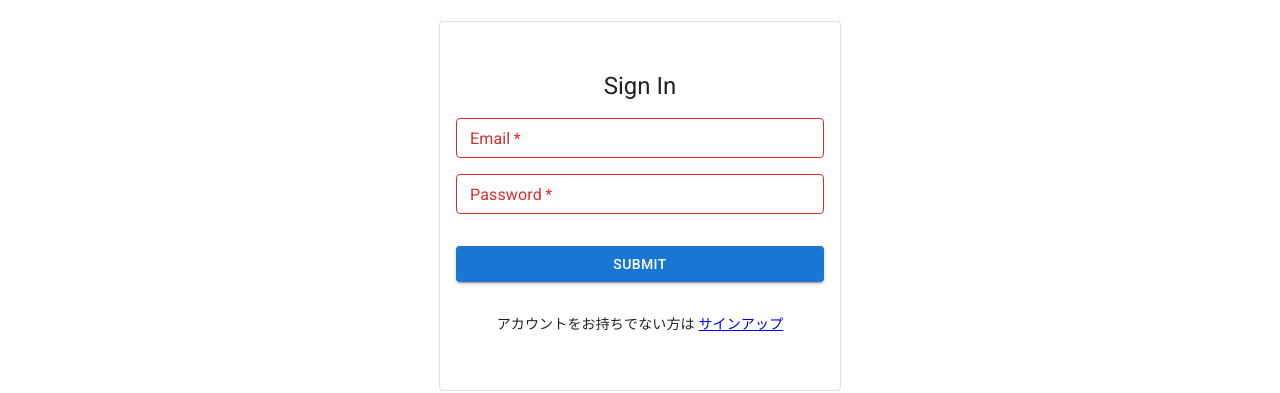
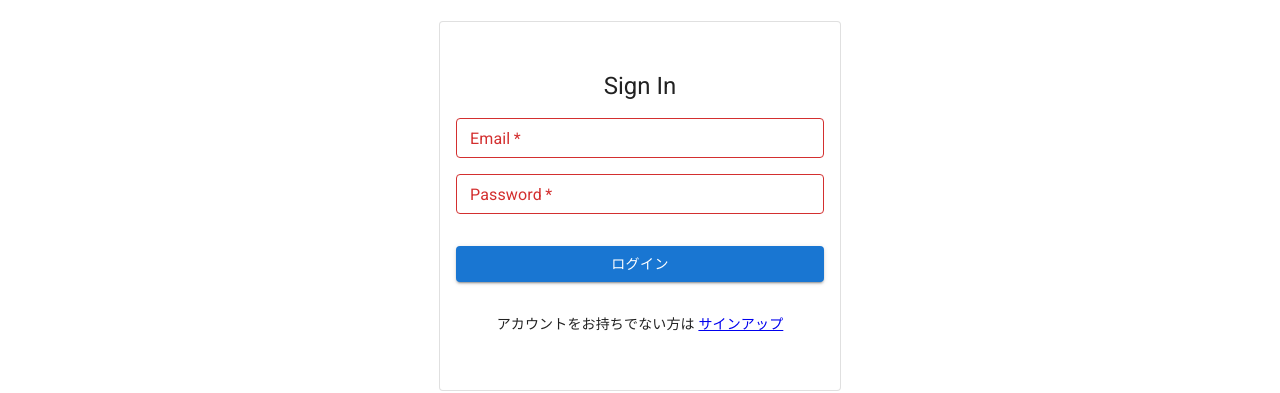
Before and after one commit to ucchy108/whiskey, a Next.js app in the folder my-app/: page /signin in a window 1280 px wide. Shown: the part 202-595 px from the top of the page. Built offline with nearby package versions, Linux system fonts and the light colour scheme.

Commit message:
snackbarの挙動を変更した

```diff
--- a/my-app/src/app/(auth)/components/SubmitButton/SubmitButton.tsx
+++ b/my-app/src/app/(auth)/components/SubmitButton/SubmitButton.tsx
@@ -1,14 +1,26 @@
-import { memo } from "react";
-import { Button } from "@mui/material";
+import { JSX, memo } from "react";
+import { Button, ButtonProps } from "@mui/material";
 
-interface SubmitButtonProps {
-  onClick: () => void;
-}
+type SubmitButtonProps = ButtonProps & {
+  loading: boolean;
+};
 
-function SubmitButton({ onClick }: SubmitButtonProps) {
+function SubmitButton({
+  children,
+  loading,
+  loadingIndicator = "通信中...",
+  ...props
+}: SubmitButtonProps): JSX.Element {
   return (
-    <Button variant="contained" color="primary" onClick={onClick} fullWidth>
-      Submit
+    <Button
+      variant="contained"
+      color="primary"
+      type="submit"
+      loading={loading}
+      loadingIndicator={loadingIndicator}
+      {...props}
+    >
+      {children}
     </Button>
   );
 }
--- a/my-app/src/app/(auth)/signin/components/SignInForm/SignInForm.tsx
+++ b/my-app/src/app/(auth)/signin/components/SignInForm/SignInForm.tsx
@@ -1,6 +1,6 @@
 "use client";
 
-import { memo, startTransition } from "react";
+import { memo, startTransition, useCallback } from "react";
 import NextLink from "next/link";
 import { EmailTextField } from "@/app/(auth)/components/EmailTextField";
 import { PasswordTextField } from "@/app/(auth)/components/PasswordTextField";
@@ -26,21 +26,26 @@ function SignInForm() {
     },
   });
 
-  const { signIn } = useSignIn();
+  const { signIn, isLoading } = useSignIn();
 
   const { openErrorSnackbar, ErrorSnackbar } = useErrorSnackbar();
 
-  const onSubmit = (values: SignInFormSchema) => {
+  const onSubmit = useCallback(
+    (values: SignInFormSchema) => {
       startTransition(async () => {
         const result = await signIn(values);
+
         if (!result.isSuccess) {
           openErrorSnackbar(result.error?.message);
         }
       });
-  };
+    },
+    [openErrorSnackbar, signIn]
+  );
 
   return (
     <>
+      <form onSubmit={handleSubmit(onSubmit)}>
         <Stack spacing={2}>
           <Typography
             variant="h5"
@@ -55,7 +60,9 @@ function SignInForm() {
           <EmailTextField control={control} error={errors as FieldError} />
           <PasswordTextField control={control} error={errors as FieldError} />
           <Stack sx={{ py: 2 }}>
-          <SubmitButton onClick={handleSubmit(onSubmit)} />
+            <SubmitButton fullWidth loading={isLoading}>
+              ログイン
+            </SubmitButton>
           </Stack>
           <Typography variant="body2" align="center">
             アカウントをお持ちでない方は{" "}
@@ -64,6 +71,7 @@ function SignInForm() {
             </NextLink>
           </Typography>
         </Stack>
+      </form>
       <ErrorSnackbar />
     </>
   );
--- a/my-app/src/app/components/ErrorSnackbar/ErrorSnackbar.tsx
+++ b/my-app/src/app/components/ErrorSnackbar/ErrorSnackbar.tsx
@@ -1,4 +1,5 @@
 import {
+  Box,
   IconButton,
   Snackbar,
   SnackbarContent,
@@ -25,7 +26,6 @@ interface ErrorSnackbarProps {
 
 function ErrorSnackbar({ open, onClose, message }: ErrorSnackbarProps) {
   return (
-    <>
     <Snackbar
       open={open}
       anchorOrigin={{ vertical: "bottom", horizontal: "right" }}
@@ -34,12 +34,12 @@ function ErrorSnackbar({ open, onClose, message }: ErrorSnackbarProps) {
     >
       <Content
         message={
-            <>
-              <CheckCircleIcon color={"inherit"} />
+          <Box sx={{ display: "flex", alignItems: "center" }}>
+            <CheckCircleIcon color={"inherit"} sx={{ mr: 1 }} />
             <Typography variant={"body2"} color="inherit">
               {message}
             </Typography>
-            </>
+          </Box>
         }
         action={
           <IconButton color="inherit" onClick={onClose} size={"large"}>
@@ -48,7 +48,6 @@ function ErrorSnackbar({ open, onClose, message }: ErrorSnackbarProps) {
         }
       />
     </Snackbar>
-    </>
   );
 }
 
--- a/my-app/src/app/layout.tsx
+++ b/my-app/src/app/layout.tsx
@@ -15,7 +15,7 @@ export default function RootLayout({
 }>) {
   return (
     <html lang="en">
-      <body suppressHydrationWarning={true}>
+      <body>
         <Providers>
           <NavigationBar />
           {children}
```
Also changed, not shown: 1 other file (tests, documents, lock files or other folders). Lines whose indentation alone changed are shown as unchanged.
